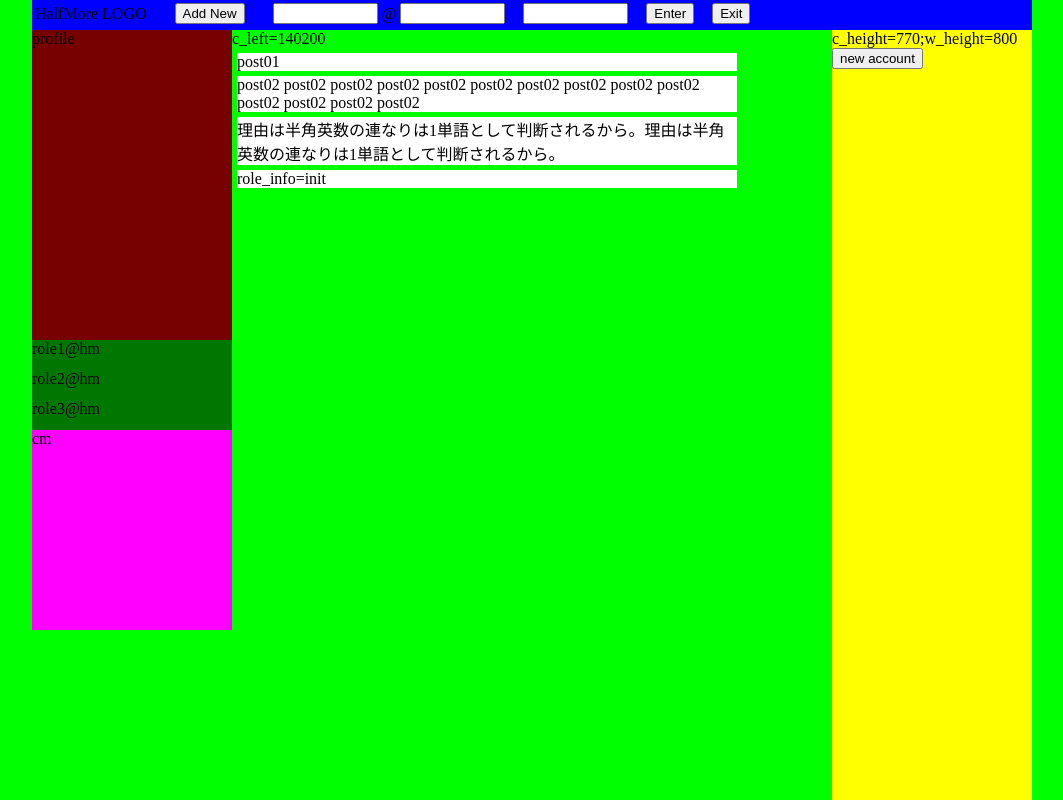
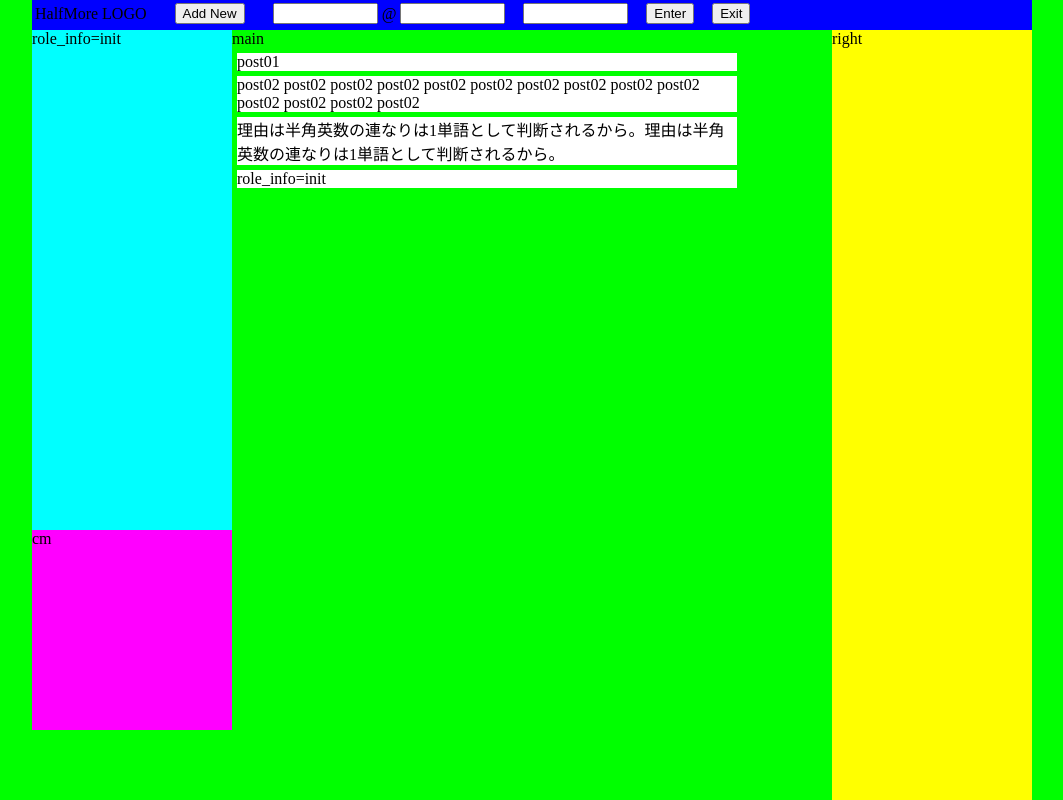
Before and after one commit to liupeng2014/halfmore, a Flask app: page /index in a window 1280 px wide. Shown: the whole page, without its empty margins (108-1171 px from the left). Run offline with Flask 2, Linux system fonts and the light colour scheme; parts of the project's set-up code (start-up, migrations or seed data) failed here and were passed over.

Commit message:
update rolelist

```diff
--- a/server/templates/index.html
+++ b/server/templates/index.html
@@ -37,16 +37,23 @@
 	background-color: #FFFFFF;
 	display: none;
 }
-#left{
+#profile{
 	position: fixed;
 	top: 30px;
 	width: 200px;
-	height: 400px;
+	height: 500px;
 	background-color: #00FFFF;
+}
+#rolelist{
+	position: fixed;
+	top: 530px;
+	width: 200px;
+	height: 0px;
+	background-color: #770000;
 }
 #cm{
 	position: fixed;
-	top: 430px;
+	top: 530px;
 	width: 200px;
 	height: 200px;
 	background-color: #FF00FF;
@@ -62,18 +69,6 @@
 	width: 200px;
 	background-color: #FFFF00;
 }
-#profile{
-	top: 30px;
-	width: 200px;
-	height: 310px;
-	background-color: #770000;
-}
-#rolelist{
-	top: 340px;
-	width: 200px;
-	height: 90px;
-	background-color: #770000;
-}
 div.role{
 	width: 200px;
 	height: 30px;
@@ -87,8 +82,16 @@ div.post{
 </style>
 <script type="text/javascript">
 var w_width, w_height, c_left, c_height;
+var rolelist;
+
+function getLoginRole() {
+	rolelist = '{{ session["role_list"] }}';
+	alert("rolelist=" + rolelist);
+}
 
 function setFrame () {
+	getLoginRole();
+
 	w_width = window.innerWidth ? window.innerWidth : $(window).width();
 	c_left = 0;
 	if (w_width > 1000) {
@@ -104,22 +107,13 @@ function setFrame () {
 	$("#bg").css("height", c_height+30);
 	$("#navi").css("left", c_left);
 	$("#create").css("left", c_left);
-	$("#left").css("left", c_left);
+	$("#profile").css("left", c_left);
+	$("#rolelist").css("left", c_left);
 	$("#cm").css("left", c_left);
 	$("#main").css("left", c_left+200);
 	$("#main").css("height", c_height);
-	$("#main").text("c_left=" + c_left+200);
 	$("#right").css("left", c_left+800);
 	$("#right").css("height", c_height);
-	$("#right").text("c_height=" + c_height + ";w_height=" + w_height);
-
-	var newaccount = document.createElement("input");
-	newaccount.type = "button";
-	newaccount.value = "new account";
-	newaccount.onclick = function() {
-		alert("new account");
-	}
-	document.getElementById("right").appendChild(newaccount);
 }
 
 var role_list = ["role1@hm", "role2@hm", "role3@hm"];
@@ -144,6 +138,7 @@ function clickRole (role) {
 function setRole () {
 	var role_top = 430;
 	var role_cnt = role_list.length;
+	var role_height = role_cnt > 3 ? 90 : role_cnt * 30;
 	$("#rolelist").html("");
 	for (var i = 0; i < role_cnt; i++) {
 		$("#rolelist").append("<div id='"+role_list[i]+"' class='role' style='left:"+c_left+";top:"+role_top+"' onclick='clickRole(this)'>"+role_list[i]+"</div>");
@@ -163,7 +158,9 @@ function setPost () {
 	$("#main").append("<div id='post01' class='post'>post01</div>");
 	$("#main").append("<div id='post02' class='post'>post02 post02 post02 post02 post02 post02 post02 post02 post02 post02 post02 post02 post02 post02</div>");
 	$("#main").append("<div id='post03' class='post'>理由は半角英数の連なりは1単語として判断されるから。理由は半角英数の連なりは1単語として判断されるから。</div>");
-	$("#main").append("<div id='post04' class='post'>role_info={{ session["role_info"] }}</div>")
+	$("#main").append("<div id='post04' class='post'>role_info={{ session["role_info"] }}</div>");
+
+	$("#profile").text("role_info={{ session["role_info"] }}");
 }
 
 function setHidden (id, value, form_name) {
@@ -226,7 +223,7 @@ function loadNavi () {
 
 $(function(){
 	setFrame();
-	setLeft();
+
 	setPost();
 
 	loadNavi();
@@ -244,7 +241,8 @@ $(window).resize(function() {
 <form name="frm_create" action=""></form>
 <div id="bg">
   <div id="navi"></div>
-  <div id="left"></div>
+  <div id="profile"></div>
+  <div id="rolelist"></div>
   <div id="cm">cm</div>
   <div id="main">main</div>
   <div id="right">right</div>
```
